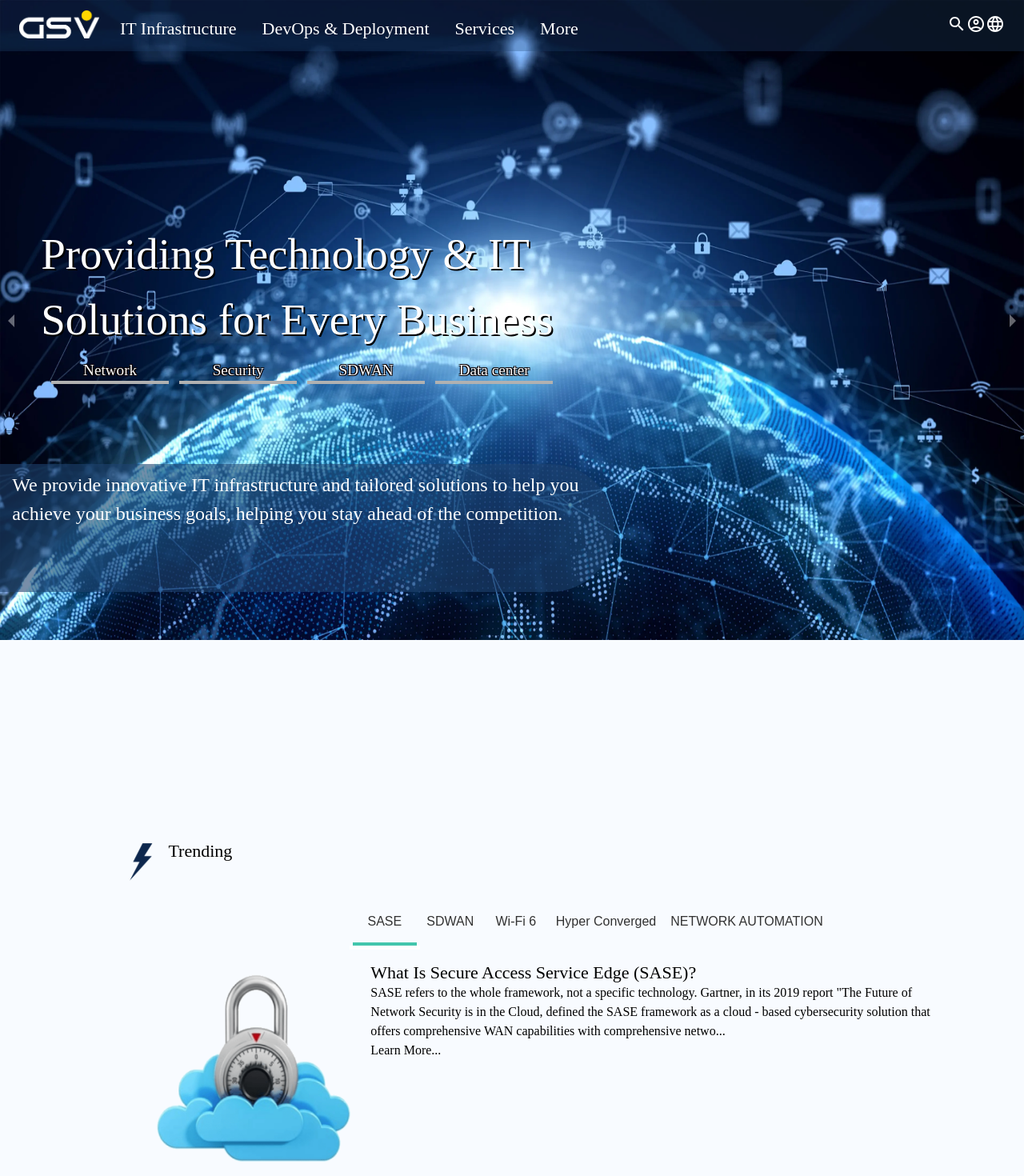
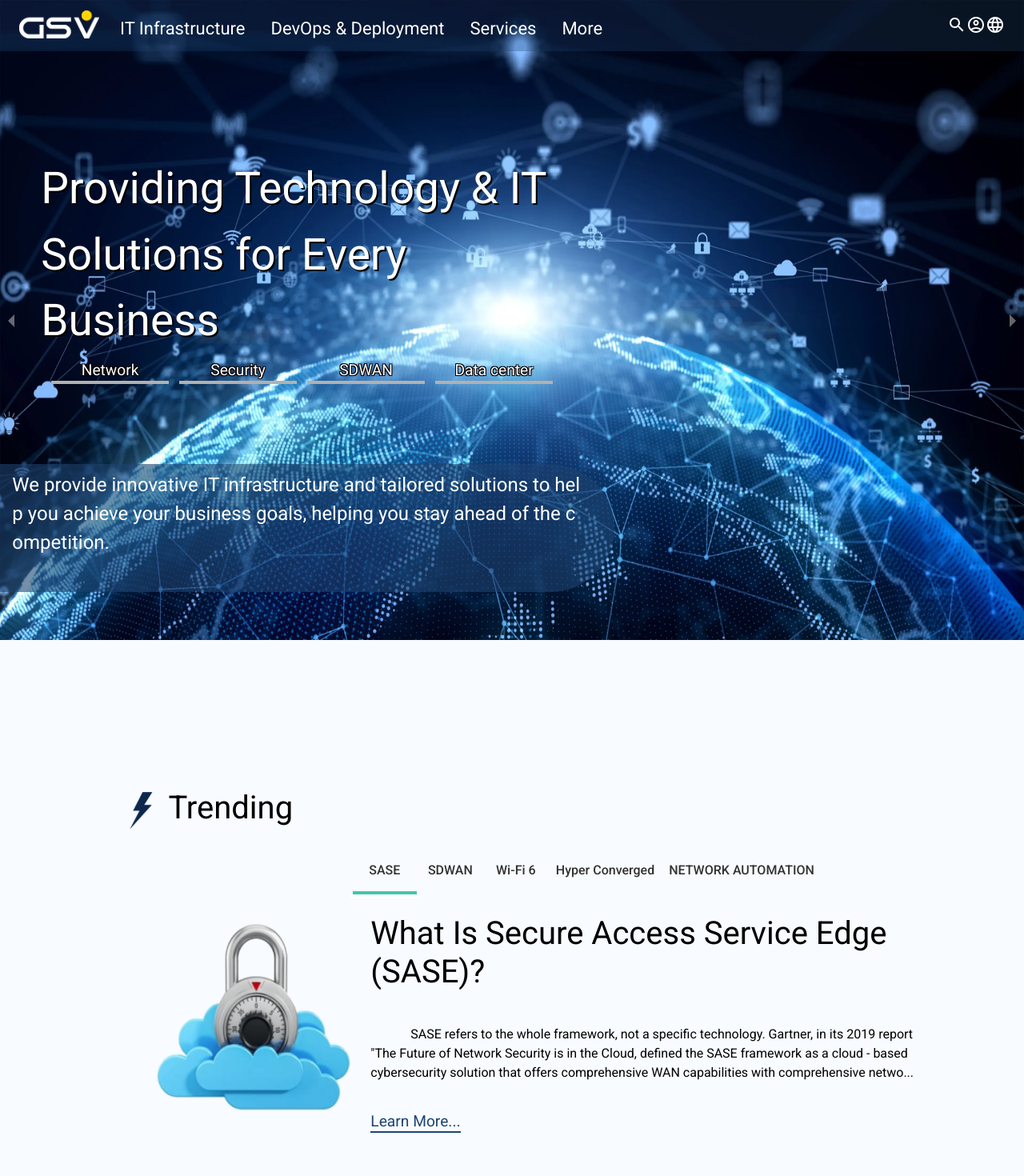
Before and after one commit to lets-code-vinay/gsv-v3, a React (Vite) app: page / in a window 1280 px wide. Shown: the top 1470 px of the page at 80% size. Built offline with nearby package versions, Linux system fonts and the light colour scheme.

Commit message:
fixed font family and updated codes

```diff
--- a/index.css
+++ b/index.css
@@ -1,9 +1,20 @@
+/* @import url("https://fonts.googleapis.com/css2?family=Montserrat:ital,wght@0,100;0,200;0,300;0,400;0,500;0,600;0,700;0,800;0,900;1,100;1,200;1,300;1,400;1,500;1,600;1,700;1,800;1,900&family=Roboto:ital,wght@0,100;0,300;0,400;0,500;0,700;0,900;1,100;1,300;1,400;1,500;1,700;1,900&display=swap"); */
+@import url("https://fonts.googleapis.com/css2?family=Roboto:wght@300&display=swap");
+@import url("https://fonts.googleapis.com/css2?family=Montserrat:ital,wght@0,100;0,200;0,300;0,400;0,500;0,600;0,700;0,800;0,900;1,100;1,200;1,300;1,400;1,500;1,600;1,700;1,800;1,900&family=Roboto:ital,wght@0,100;0,300;0,400;0,500;0,700;0,900;1,100;1,300;1,400;1,500;1,700;1,900&display=swap");
+@import url("https://fonts.googleapis.com/css2?family=Inter:wght@100;200;300;400;500;600;700;800;900&family=Montserrat:ital,wght@0,100;0,200;0,300;0,400;0,500;0,600;0,700;0,800;0,900;1,100;1,200;1,300;1,400;1,500;1,600;1,700;1,800;1,900&family=Roboto:ital,wght@0,100;0,300;0,400;0,500;0,700;0,900;1,100;1,300;1,400;1,500;1,700;1,900&display=swap");
+
 * {
   margin: 0;
   padding: 0;
   box-sizing: border-box;
+  font-family: "Roboto", "Inter", sans-serif;
 }
-.logo-1 {
+body {
+  font-size: 62.5%;
+  -webkit-font-smoothing: antialiased;
+  -moz-osx-font-smoothing: grayscale;
+}
+.logo1 {
   width: 20%;
 }
 
--- a/src/components/StructuredNavbar/MainNavBar/index.jsx
+++ b/src/components/StructuredNavbar/MainNavBar/index.jsx
@@ -106,7 +106,7 @@
             <img
               src={Logo}
               alt="main-logo"
-              className={classes["logo1"]}
+              className={`${classes["logo1"]} logo1`}
               onClick={redirectToHomepage}
             />
             <div className={classes["sectionDesktop"]}>
--- a/src/components/Trending/index.jsx
+++ b/src/components/Trending/index.jsx
@@ -71,7 +71,7 @@
             alt="Trending logo"
             className={classes["trendingIcon"]}
           />
-          <Typography variant={"h4"} className={classes["trendingText"]}>
+          <Typography variant={"h2"} className={classes["trendingText"]}>
             Trending
           </Typography>
         </Box>
@@ -133,29 +133,31 @@
                     <Grid item xs={12} sm={7} md={8} lg={8}>
                       <Box className="content">
                         <Typography
-                          variant={"h4"}
+                          variant="h2"
                           className={classes["trendingTitle"]}
+                          sx={{
+                            margin: "5px 0 6%",
+                          }}
                         >
                           {title}
                         </Typography>
 
                         <Typography
                           variant={"body1"}
-                          className="trendingSubTitle"
+                          className={classes["trendingSubTitle"]}
                         >
                           {handleSubTitle(subtitle)}
                         </Typography>
 
                         {link && (
                           <Typography
-                            className="btn btn-outline-primary learn-link"
+                            className={`btn btn-outline-primary ${classes["learn-button"]}`}
                             rel="noreferrer"
                             onClick={handleLearnMore(title, subtitle)}
                             onMouseOver={handleLearnMore(title, subtitle)}
+                            variant="h5"
                           >
-                            <span className="learn-button">
-                              {`Learn More...`}
-                            </span>
+                            Learn More...
                           </Typography>
                         )}
 
--- a/src/components/Trending/style.module.css
+++ b/src/components/Trending/style.module.css
@@ -76,19 +76,14 @@
 }
 .content .trendingTitle {
   color: #000;
+  margin: 5px 0 6%;
 }
 
-.trendingSubTitle,
-.trendingSubTitleForce {
+.trendingSubTitle {
   color: #000;
   text-indent: 50px;
   overflow: overlay;
-}
-
-.learn-link {
-  text-decoration: none;
-  bottom: -20%;
-  position: absolute;
+  margin-bottom: 5% !important;
 }
 
 .learn-button {
--- a/src/theme.js
+++ b/src/theme.js
@@ -20,8 +20,8 @@
       fontWeight: 700,
     },
     h2: {
-      fontSize: "2.25rem", // 36 px
-      fontWeight: 700,
+      fontSize: "2.5rem", // 36 px
+      fontWeight: 400,
     },
     h3: {
       fontSize: "1.75rem", // 28 px
@@ -32,7 +32,7 @@
       fontWeight: 500,
     },
     h5: {
-      fontSize: "0.9375rem", // 15 px
+      fontSize: "1.2rem", // 15 px
       fontWeight: 400,
     },
     h6: {
```
